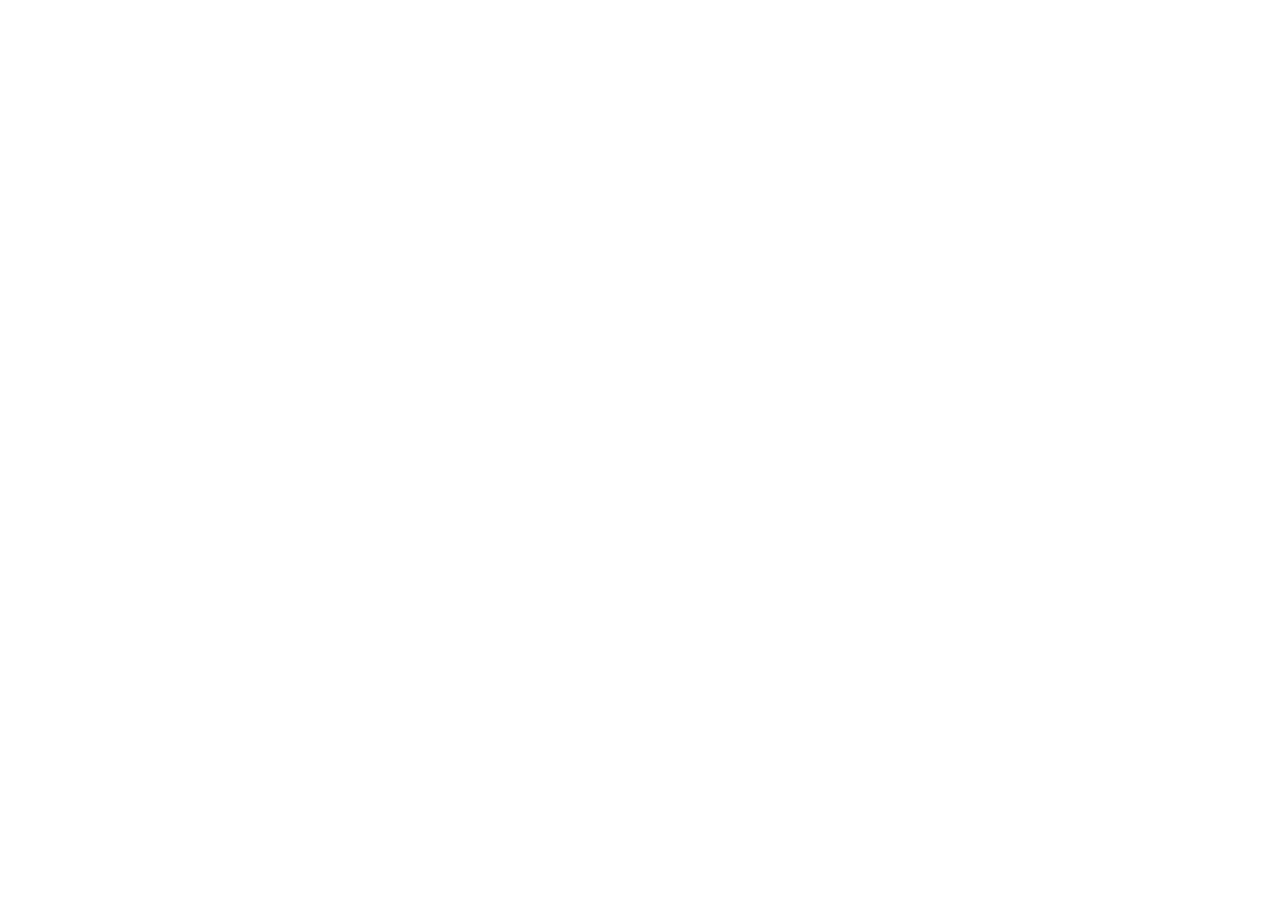
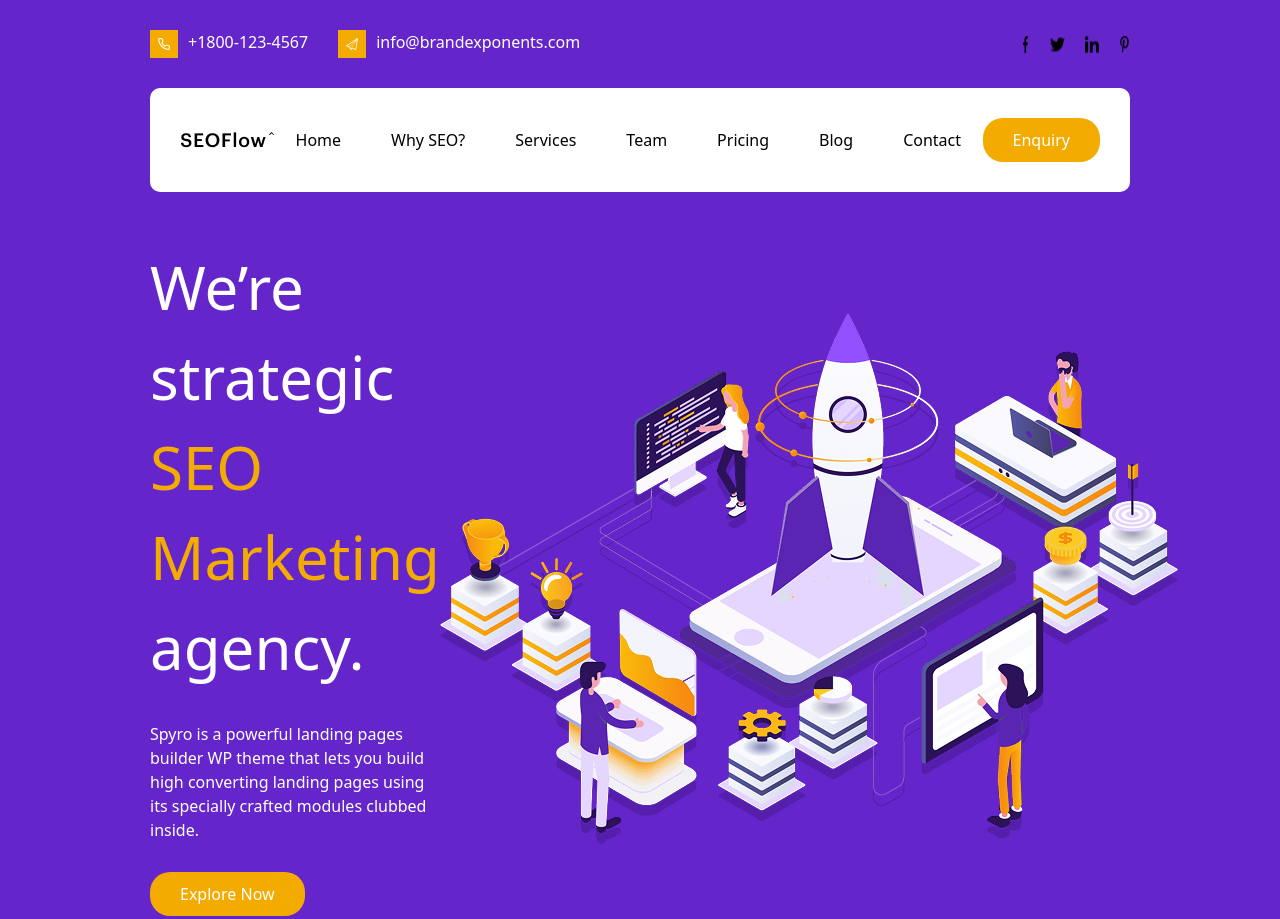
Before and after one commit to shahnozasultonalizoda/github-practice1, a website: page src/index.html in a window 1280 px wide. Before the commit the page ends 800 px from the top, so only its background shows below. Drawn offline with nearby package versions, Linux system fonts and the light colour scheme; files that its build step writes are made by us from their sources.

Commit message:
add header

```diff
--- a/src/index.html
+++ b/src/index.html
@@ -1,12 +1,63 @@
 <!DOCTYPE html>
 <html lang="en">
+
 <head>
     <meta charset="UTF-8">
     <meta name="viewport" content="width=device-width, initial-scale=1.0">
     <title>Document</title>
     <link rel="stylesheet" href="./output.css">
 </head>
+
 <body>
 
+    <header class="bg-[#6425CB] p-[30px_150px] text-white">
+        <div class="flex justify-between items-center mb-[30px]">
+            <div class="flex gap-[30px]">
+                <div class="flex gap-[10px]">
+                    <img src="./images/Frame (31).png" alt="">
+                    <p>+1800-123-4567</p>
+                </div>
+                <div class="flex gap-[10px]">
+                    <img src="./images/Frame (32).png" alt="">
+                    <p>info@brandexponents.com</p>
+                </div>
+            </div>
+            <div class="flex gap-[20px]">
+                <img src="./images/Frame (34).png" alt="">
+                <img src="./images/Frame (35).png" alt="">
+                <img src="./images/Frame (36).png" alt="">
+                <img src="./images/Frame (37).png" alt="">
+            </div>
+        </div>
+
+        <div class="bg-white p-[30px] rounded-[10px] flex justify-between items-center">
+
+            <img src="./images/IMAGE (59).png" alt="">
+            <div class="text-black flex gap-[50px]">
+                <p>Home</p>
+                <p>Why SEO?</p>
+                <p>Services</p>
+                <p>Team</p>
+                <p>Pricing</p>
+                <p>Blog</p>
+                <p>Contact</p>
+            </div>
+            <button class="p-[10px_30px] rounded-[20px] bg-[#F4AB00]">Enquiry</button>
+
+        </div>
+
+        <div class="flex justify-between items-center my-[50px]">
+            <div>
+                <h1 class="text-[60px] ">We’re strategic
+                    <span class="text-[#F4AB00]">SEO Marketing</span>
+                    agency.</h1>
+                    <p class="my-[30px]">Spyro is a powerful landing pages builder WP theme that lets you build high converting landing pages using its specially crafted modules clubbed inside.</p>
+                    <button class="p-[10px_30px] rounded-[20px] bg-[#F4AB00]">Explore Now</button>
+            </div>
+            <img src="./images/IMAGE (60).png" alt="">
+        </div>
+    </header>
+
 </body>
+
 </html>
```
Also changed, not shown: src/images/Frame (31).png (added), src/images/Frame (32).png (added), src/images/Frame (34).png (added), src/images/Frame (35).png (added), src/images/Frame (36).png (added), src/images/Frame (37).png (added), src/images/IMAGE (59).png (added), src/images/IMAGE (60).png (added).
